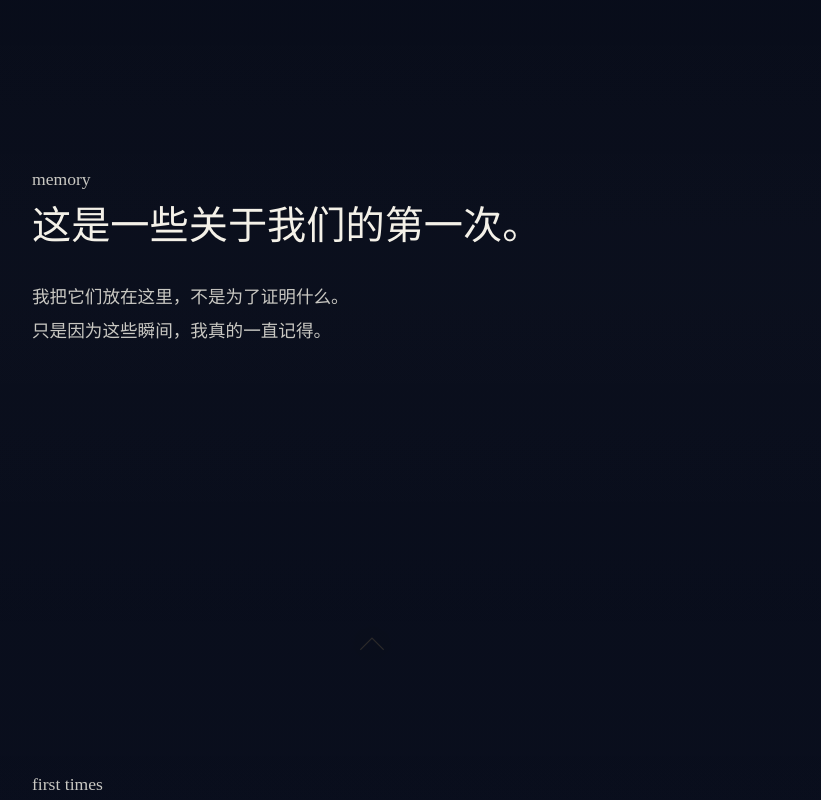
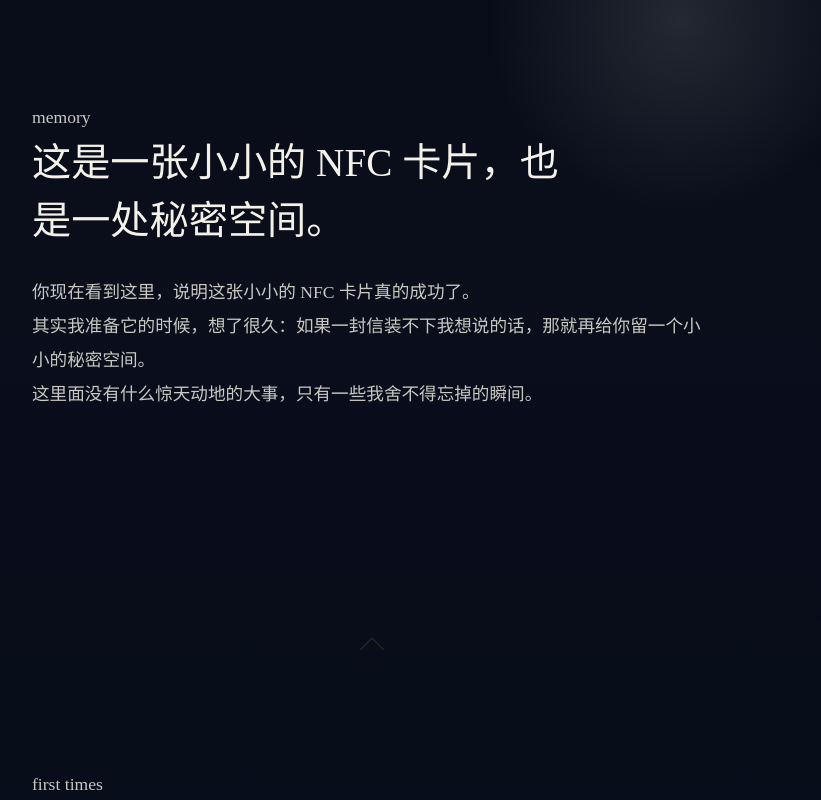
Before and after one commit to RebelliousZC/confession-night-site, a React (Vite) app: page / in a window 1280 px wide. Shown: the part 920-1720 px from the top of the page, without its empty margins (268-1089 px from the left). Built offline with nearby package versions, Linux system fonts and the light colour scheme.

Commit message:
Update siteContent.js

```diff
--- a/src/content/siteContent.js
+++ b/src/content/siteContent.js
@@ -1,24 +1,25 @@
 export const siteContent = {
   landing: {
     // 第一幕主句
-    title: '有些夜晚，后来才知道，是心动开始有回声。',
+    title: '纸短情长，余下在这里',
     // 第一幕辅助提示
     subtitle: '向上滑，慢一点。',
     // 第一次轻触前的按钮文案
-    openPrompt: '轻触屏幕，打开这一晚。',
+    openPrompt: '轻触屏幕，打开这个小小的秘密空间。',
     // 第一次轻触后的按钮文案
-    openedPrompt: '这一晚已经打开。',
+    openedPrompt: '这个小小的秘密空间已经打开。',
   },
 
   intro: {
     // 第二幕小标签
     eyebrow: 'memory',
     // 第二幕标题
-    title: '这是一些关于我们的第一次。',
+    title: '这是一张小小的 NFC 卡片，也是一处秘密空间。',
     // 第二幕正文，数组中的每一项会单独换行
     lines: [
-      '我把它们放在这里，不是为了证明什么。',
-      '只是因为这些瞬间，我真的一直记得。',
+      '你现在看到这里，说明这张小小的 NFC 卡片真的成功了。',
+      '其实我准备它的时候，想了很久：如果一封信装不下我想说的话，那就再给你留一个小小的秘密空间。',
+      '这里面没有什么惊天动地的大事，只有一些我舍不得忘掉的瞬间。',
     ],
   },
 
@@ -88,35 +89,94 @@ export const siteContent = {
   transitions: [
     {
       // 第四幕标题
-      title: '我反复想起的，不只是某一个瞬间。',
+      title: '01｜第一次走很久的路',
       // 第四幕正文，每一项会作为独立段落
       paragraphs: [
-        '不是某次牵手，不是某次靠近，也不是那晚酒后的心跳。',
-        '而是我慢慢发现，你愿意把真实的情绪放在我面前，愿意在很糟糕的时候叫我过去，愿意让我陪你待在那个不那么体面的时刻。',
-        '这对我来说，很珍贵。',
+        '我一直觉得，那天我们在校园里走了很久，是我开始明显心动的地方。',
+        '从尧坤楼到银泉，从求是大道到图书馆，再送你回寝室。路很长，但我一点都不想结束。',
+        '那天我发现，原来喜欢一个人，不一定非要发生什么特别浪漫的事。只是并肩走着，听你说话，看你笑，就已经足够让我开心很久。',
       ],
     },
     {
       // 第五幕标题
-      title: '我喜欢和你聊天。',
+      title: '02｜启真湖畔的花',
       // 第五幕正文，每一项会作为独立段落
       paragraphs: [
-        '喜欢你清醒，也喜欢你复杂；',
-        '喜欢你有自己的判断，也喜欢你偶尔露出来的柔软；',
-        '喜欢你把问题想得很深，也喜欢你突然靠近时，让我有点不知所措。',
-        '和你在一起的时候，我常常觉得，世界不是变简单了，而是变得更值得认真对待了。',
+        '启真湖那晚，我送你花，其实我表面装得还算镇定，心里已经紧张得不行。',
+        '我们聊爱情，聊关系，聊很多认真又柔软的话。那一刻我很想告诉你，我已经越来越喜欢你了。可是我怕太快，怕吓到你，也怕破坏那晚刚刚好的氛围。',
+        '所以我只敢把话藏起来。',
+        '藏在花里，藏在湖边的风里，也藏在送你回寝室时那句“我很贪心”里。',
+        '其实那句话完整地说是：我很贪心，想以后还能这样送你回去，想见你很多次，也想陪你走很久。',
       ],
     },
     {
       // 第六幕标题
-      title: '后来我发现，朋友这个词开始不够用了。',
+      title: '03｜北教的月色和你的手',
       // 第六幕正文，每一项会作为独立段落
       paragraphs: [
-        '我越来越不想只用‘朋友’这个词来解释我们之间的靠近。',
-        '我不想把想念说得太轻，',
-        '也不想把心动藏在玩笑里。',
-        '如果我继续站在朋友的位置上，好像对你不够坦诚，对我自己也不够诚实。',
-        '所以今晚，我想认真一点。',
+        '北教那晚，我也记得很清楚。',
+        '我们喝酒，赏月，聊理想、信念，也聊人心里更真实、更复杂的地方。那天我把很多平时不会轻易说出口的话讲给你听，因为在你面前，我好像会更愿意诚实一点。',
+        '第一次牵起你的手时，我真的很紧张。',
+        '不是电影里那种夸张的心动，而是很真实、很笨拙、很控制不住的心动。',
+        '那一刻我忽然觉得，原来有些人的出现，会让一个普通的夜晚变得很难忘。',
+      ],
+    },
+    {
+      // 第七幕标题
+      title: '04｜我记得关于你的很多小事',
+      // 第七幕正文，每一项会作为独立段落
+      paragraphs: [
+        '我记得你肠胃不太好，所以要喝温开水。',
+        '我记得你不太能吃辣，也不喜欢香菜。',
+        '我记得你喝酒喜欢威士忌酸，不喜欢太甜的酒。',
+        '我记得你最近在听 The Weeknd。',
+        '我也记得你有时候看起来很坚强，其实也会很累。',
+        '这些都不是什么很大的事，可我就是想记住。',
+        '因为喜欢一个人，好像就是会忍不住把她说过的话放在心上。',
+        '不是为了表现自己多细心，而是因为我真的在意你。',
+      ],
+    },
+    {
+      // 第八幕标题
+      title: '05｜那次误会，我一直想认真道歉',
+      // 第八幕正文，每一项会作为独立段落
+      paragraphs: [
+        '有一次我误会了你，说话的态度不够好。你后来好像没有很计较，还能用玩笑把它聊过去。',
+        '可是我其实一直记着。',
+        '我知道自己那时候不够成熟，也没有把你的感受放在最前面。你越是轻轻带过，我反而越觉得抱歉。',
+        '所以我想在这里再认真说一次：对不起。',
+        '我以后会更认真地听你说话，也会更温柔地处理自己的情绪。我不想因为自己的不成熟，让你在我这里受委屈。',
+      ],
+    },
+    {
+      // 第九幕标题
+      title: '06｜你崩溃时想到我，我真的很心疼',
+      // 第九幕正文，每一项会作为独立段落
+      paragraphs: [
+        '那天你做实验崩溃，叫我出来陪你，我其实心里很复杂。',
+        '我开心，是因为你在很难受的时候愿意想到我。',
+        '我心疼，是因为我知道你一定扛了很多压力，才会那样需要人陪。',
+        '我不一定是一个很会安慰人的人，有时候甚至有点笨。但那一刻我很确定，我想陪着你，想听你说，想让你不用一个人撑着。',
+        '你可以在我面前不那么坚强。',
+        '你可以烦，可以累，可以崩溃，也可以什么都不说。',
+        '我不希望你只有状态好的时候才被喜欢。',
+        '我也想靠近那个真实的、会累的、偶尔脆弱的你。',
+      ],
+    },
+    {
+      // 第十幕标题
+      title: '07｜我想更直白一点',
+      // 第十幕正文，每一项会作为独立段落
+      paragraphs: [
+        '你以前说过，曾经有人因为话太多，让你失去了继续了解的欲望。',
+        '我听进去之后，其实一直有点小心。',
+        '我怕自己说太多，怕自己太热烈，怕让你有压力。',
+        '可是后来我发现，我越克制，越不像我自己。',
+        '因为我是真的想你，是真的喜欢你，也是真的想靠近你。',
+        '所以这一次，我不想再把所有话都藏起来。',
+        '杨雨洁，我喜欢你。',
+        '不是随口一说的喜欢，也不是一时上头的喜欢。',
+        '是见过你的清醒，也见过你的脆弱；喜欢你的明亮，也心疼你的疲惫之后，还是想靠近你的喜欢。',
       ],
     },
   ],
@@ -126,30 +186,48 @@ export const siteContent = {
     paragraphs: [
       {
         variant: 'lead',
-        lines: ['我真的喜欢你。'],
-      },
-      {
-        lines: ['不是因为某一次暧昧，', '也不是因为某一个让我心动的夜晚。'],
-      },
-      {
-        lines: ['而是因为这一路走来，我越来越确定：'],
+        lines: ['08｜如果可以的话'],
       },
       {
         lines: [
-          '我想认真地走近你，',
-          '想陪你开心，也想陪你崩溃，',
-          '想听你讲那些深的、复杂的、别人未必接得住的话。',
+          '如果可以的话，我想以后继续陪你吃饭、散步、喝酒、看月亮。',
+          '想听你讲实验，讲生活，讲那些开心或不开心的小事。',
         ],
       },
       {
-        lines: ['我不想再只是以朋友的名义待在你身边。'],
+        lines: [
+          '想在你累的时候抱抱你，',
+          '在你开心的时候陪你一起笑。',
+          '想认真了解你，也想认真被你了解。',
+        ],
       },
       {
-        lines: ['所以，我想问你：'],
+        lines: [
+          '我不想只停留在朋友的名分里了。',
+          '我想以更正式、更珍惜、更真诚的身份，走到你身边。',
+        ],
+      },
+      {
+        lines: ['最后，借一句很旧但很真挚的话给你：'],
       },
       {
         variant: 'question',
-        lines: ['你愿不愿意，', '和我认真试着在一起？'],
+        lines: ['山无棱，江水为竭，', '冬雷震震，夏雨雪，', '天地合，乃敢与君绝。'],
+      },
+      {
+        lines: [
+          '也许这句话太重，重到我不敢轻易说自己已经完全配得上它。',
+          '但我想让你知道，此刻我写下这些话时，我的心是真的。',
+        ],
+      },
+      {
+        lines: [
+          '谢谢你出现。',
+          '也谢谢你，让我重新体会到这种很笨拙、很紧张、很热烈的喜欢。',
+        ],
+      },
+      {
+        lines: ['爱你的大朋友'],
       },
     ],
   },
@@ -193,7 +271,7 @@ export const siteContent = {
         // 第二首不裁结尾，保持自然播放
         trimEndSeconds: 0,
         // 第二首只播放，不做自定义循环
-        shouldLoop: false,
+        shouldLoop: true,
       },
     },
   },
```
